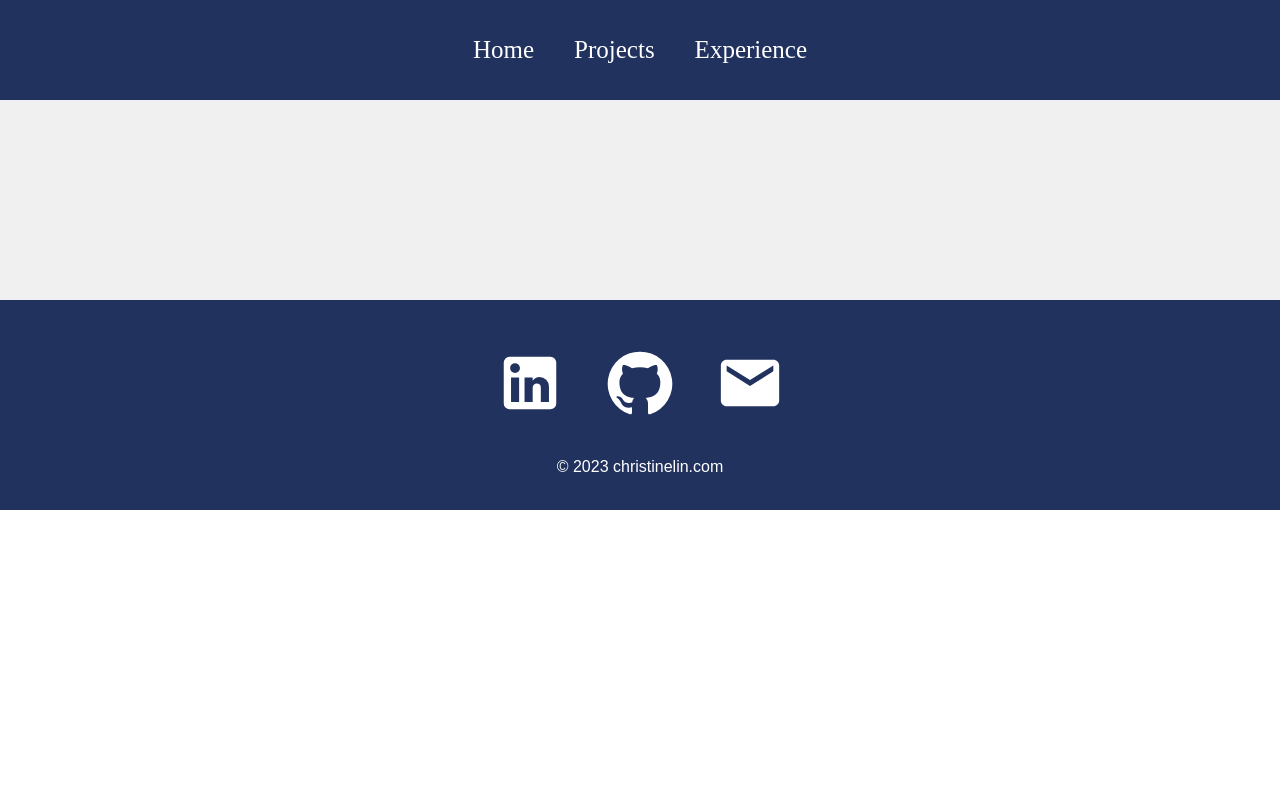
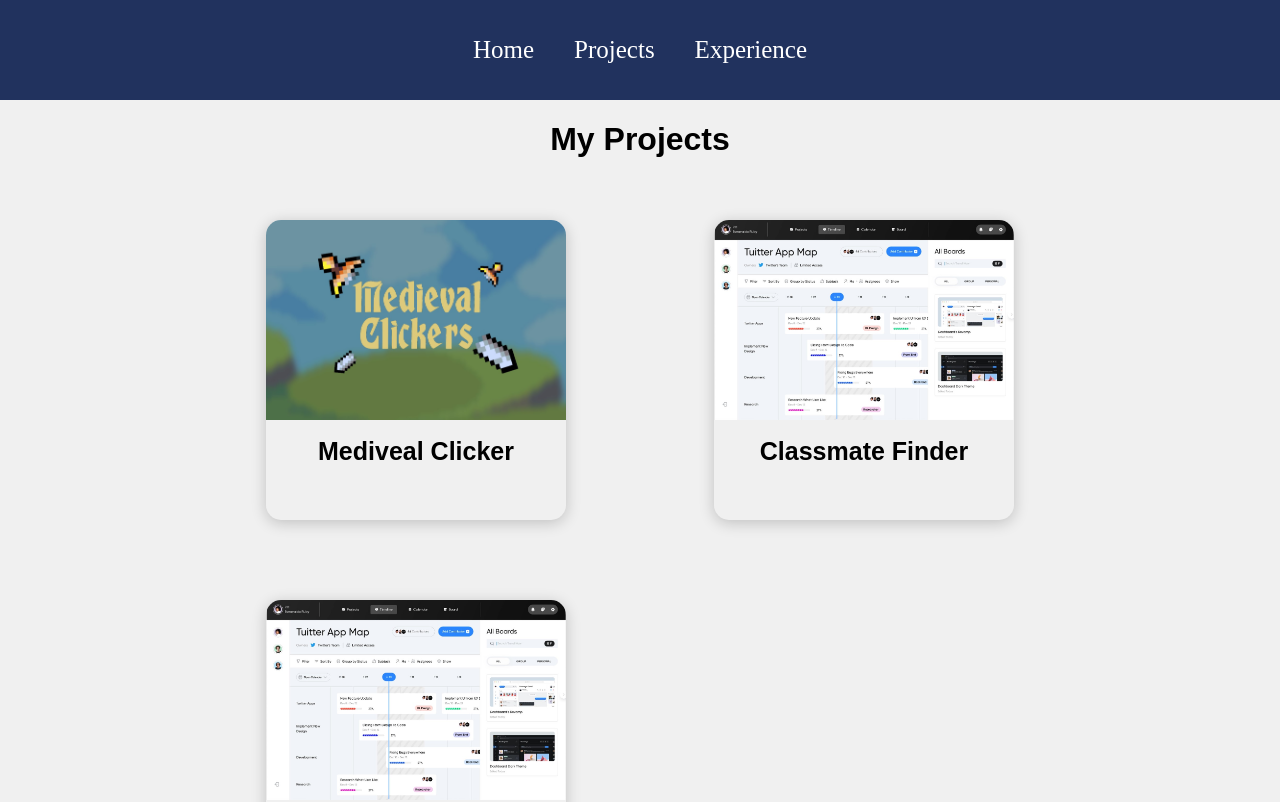
Before and after one commit to christinealin7771/WiCSE-Personal-Project, a React (Create React App) app: page /WiCSE-Personal-Project/projects in a window 1280 px wide. Shown: the top 802 px of the page. Built offline with nearby package versions, Linux system fonts and the light colour scheme.

Commit message:
Changed URL

```diff
--- a/src/App.js
+++ b/src/App.js
@@ -14,10 +14,10 @@ function App() {
       <Router>
         <Navbar/>
         <Routes>
-          <Route path="/" element={<Home/>}></Route>
-          <Route path="/projects" element={<Projects/>}></Route>
-          <Route path="/experience" element={<Experiences/>}></Route>
-          <Route path="/displayproject/:id" element={<DisplayProject/>}></Route>
+          <Route path="/WiCSE-Personal-Project" element={<Home/>}></Route>
+          <Route path="/WiCSE-Personal-Project/projects" element={<Projects/>}></Route>
+          <Route path="/WiCSE-Personal-Project/experience" element={<Experiences/>}></Route>
+          <Route path="/WiCSE-Personal-Project/displayproject/:id" element={<DisplayProject/>}></Route>
         </Routes>
         <Footer/>
       </Router>
--- a/src/components/Navbar.js
+++ b/src/components/Navbar.js
@@ -9,9 +9,9 @@ const Navbar = () => {
 
     <div className = "navbar">
         <div className = "links">
-            <Link to="/">Home</Link>
-            <Link to="/projects">Projects</Link>
-            <Link to="/experience">Experience</Link>
+            <Link to="/WiCSE-Personal-Project">Home</Link>
+            <Link to="/WiCSE-Personal-Project/projects">Projects</Link>
+            <Link to="/WiCSE-Personal-Project/experience">Experience</Link>
         </div>
     </div>
   )
--- a/src/components/Pages/ProjectItem.js
+++ b/src/components/Pages/ProjectItem.js
@@ -6,7 +6,7 @@ const ProjectItem = ({title, image, id}) => {
   const navigate = useNavigate()
 
   return (
-    <div className='projectItem' onClick={() => {navigate("/displayproject/" + id)}}>
+    <div className='projectItem' onClick={() => {navigate("/WiCSE-Personal-Project/displayproject/" + id)}}>
       <div style={{backgroundImage: `url(${image})`}} className='bgImage'/>
       <h1>{title}</h1>
     </div>
```
